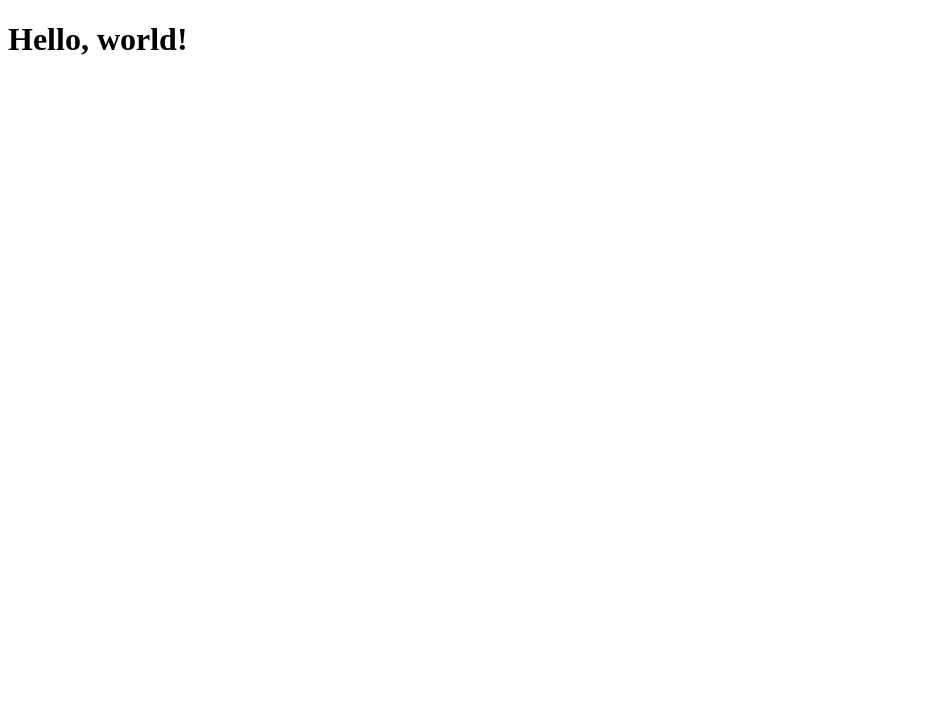
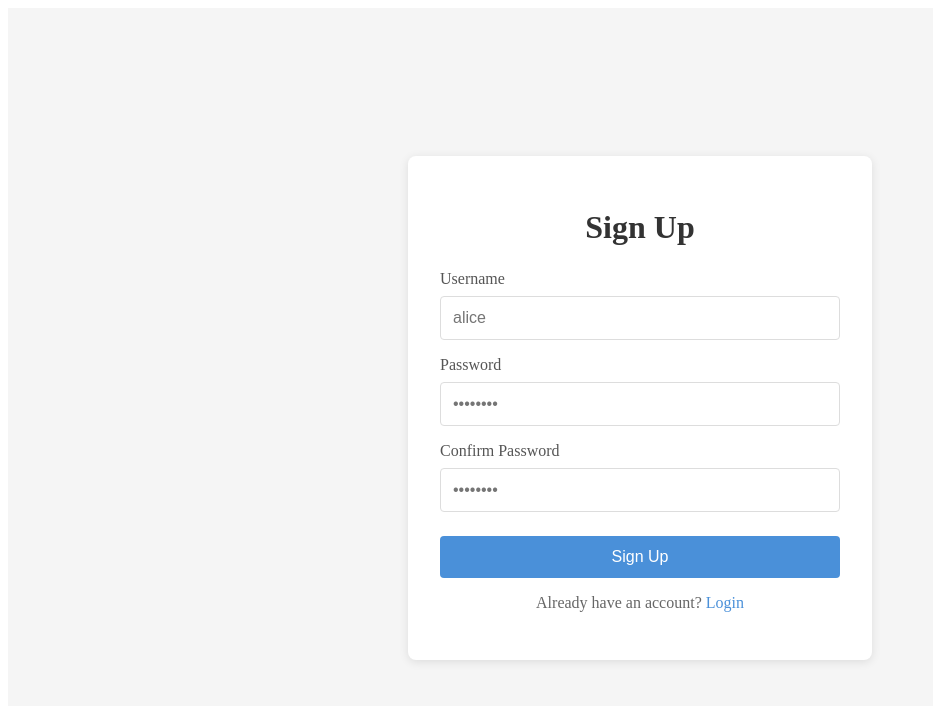
Before and after one commit to zukigit/zukivote, a React (Vite) app in the folder web/: page /signup in a window 1280 px wide. Shown: the top 706 px of the page, without its empty margins (0-933 px from the left). Built offline with nearby package versions, Linux system fonts and the light colour scheme; no server answers.

Commit message:
feat: added login and signup pages

```diff
--- a/web/package.json
+++ b/web/package.json
@@ -11,7 +11,8 @@
   },
   "dependencies": {
     "react": "^19.2.8",
-    "react-dom": "^19.2.8"
+    "react-dom": "^19.2.8",
+    "react-router-dom": "^7.18.3"
   },
   "devDependencies": {
     "@types/node": "^24.13.3",
--- a/web/src/App.tsx
+++ b/web/src/App.tsx
@@ -1,5 +1,15 @@
+import { Routes, Route, Navigate } from 'react-router-dom'
+import Login from './pages/Login'
+import Signup from './pages/Signup'
+
 function App() {
-  return <h1>Hello, world!</h1>
+  return (
+    <Routes>
+      <Route path="/login" element={<Login />} />
+      <Route path="/signup" element={<Signup />} />
+      <Route path="*" element={<Navigate to="/login" replace />} />
+    </Routes>
+  )
 }
 
 export default App
--- /dev/null
+++ b/web/src/api/client.ts
@@ -0,0 +1,71 @@
+const API_BASE = import.meta.env.VITE_API_URL ?? 'http://localhost:8080'
+
+interface ApiResponse<T> {
+  data: T | null
+  error: string | null
+  status: number
+}
+
+async function request<T>(
+  path: string,
+  options: RequestInit = {},
+): Promise<ApiResponse<T>> {
+  const token = localStorage.getItem('token')
+
+  const headers: HeadersInit = {
+    ...options.headers,
+  }
+
+  if (token) {
+    (headers as Record<string, string>)['Authorization'] = `Bearer ${token}`
+  }
+
+  if (!(options.body instanceof FormData)) {
+    (headers as Record<string, string>)['Content-Type'] = 'application/json'
+  }
+
+  const res = await fetch(`${API_BASE}${path}`, {
+    ...options,
+    headers,
+  })
+
+  const body = await res.json()
+
+  if (!res.ok) {
+    return { data: null, error: body.error ?? 'something went wrong', status: res.status }
+  }
+
+  return { data: body as T, error: null, status: res.status }
+}
+
+export interface LoginRequest {
+  user_name: string
+  password: string
+}
+
+export interface LoginResponse {
+  token: string
+}
+
+export interface SignupRequest {
+  user_name: string
+  password: string
+}
+
+export interface SignupResponse {
+  message: string
+}
+
+export function login(data: LoginRequest): Promise<ApiResponse<LoginResponse>> {
+  return request<LoginResponse>('/login', {
+    method: 'POST',
+    body: JSON.stringify(data),
+  })
+}
+
+export function signup(data: SignupRequest): Promise<ApiResponse<SignupResponse>> {
+  return request<SignupResponse>('/signup', {
+    method: 'POST',
+    body: JSON.stringify(data),
+  })
+}
--- a/web/src/main.tsx
+++ b/web/src/main.tsx
@@ -1,9 +1,12 @@
 import { StrictMode } from 'react'
 import { createRoot } from 'react-dom/client'
+import { BrowserRouter } from 'react-router-dom'
 import App from './App.tsx'
 
 createRoot(document.getElementById('root')!).render(
   <StrictMode>
-    <App />
+    <BrowserRouter>
+      <App />
+    </BrowserRouter>
   </StrictMode>,
 )
--- /dev/null
+++ b/web/src/pages/Auth.css
@@ -0,0 +1,93 @@
+.auth-container {
+  display: flex;
+  justify-content: center;
+  align-items: center;
+  min-height: 100vh;
+  background-color: #f5f5f5;
+}
+
+.auth-card {
+  background: white;
+  padding: 2rem;
+  border-radius: 8px;
+  box-shadow: 0 2px 10px rgba(0, 0, 0, 0.1);
+  width: 100%;
+  max-width: 400px;
+}
+
+.auth-card h1 {
+  text-align: center;
+  margin-bottom: 1.5rem;
+  color: #333;
+}
+
+.form-group {
+  margin-bottom: 1rem;
+}
+
+.form-group label {
+  display: block;
+  margin-bottom: 0.5rem;
+  font-weight: 500;
+  color: #555;
+}
+
+.form-group input {
+  width: 100%;
+  padding: 0.75rem;
+  border: 1px solid #ddd;
+  border-radius: 4px;
+  font-size: 1rem;
+  box-sizing: border-box;
+}
+
+.form-group input:focus {
+  outline: none;
+  border-color: #4a90d9;
+  box-shadow: 0 0 0 2px rgba(74, 144, 217, 0.2);
+}
+
+.auth-button {
+  width: 100%;
+  padding: 0.75rem;
+  background-color: #4a90d9;
+  color: white;
+  border: none;
+  border-radius: 4px;
+  font-size: 1rem;
+  cursor: pointer;
+  margin-top: 0.5rem;
+}
+
+.auth-button:hover {
+  background-color: #357abd;
+}
+
+.auth-link {
+  text-align: center;
+  margin-top: 1rem;
+  color: #666;
+}
+
+.auth-link a {
+  color: #4a90d9;
+  text-decoration: none;
+}
+
+.auth-link a:hover {
+  text-decoration: underline;
+}
+
+.auth-error {
+  background-color: #fee;
+  color: #c00;
+  padding: 0.75rem;
+  border-radius: 4px;
+  margin-bottom: 1rem;
+  font-size: 0.9rem;
+}
+
+.auth-button:disabled {
+  background-color: #a0c4e8;
+  cursor: not-allowed;
+}
--- /dev/null
+++ b/web/src/pages/Login.tsx
@@ -0,0 +1,76 @@
+import { useState } from 'react'
+import { Link, useNavigate } from 'react-router-dom'
+import { login } from '../api/client'
+import './Auth.css'
+
+function Login() {
+  const navigate = useNavigate()
+  const [userName, setUserName] = useState('')
+  const [password, setPassword] = useState('')
+  const [error, setError] = useState('')
+  const [loading, setLoading] = useState(false)
+
+  async function handleSubmit(e: React.FormEvent) {
+    e.preventDefault()
+    setError('')
+    setLoading(true)
+
+    const { data, error: apiError } = await login({
+      user_name: userName,
+      password,
+    })
+
+    setLoading(false)
+
+    if (apiError) {
+      setError(apiError)
+      return
+    }
+
+    if (data?.token) {
+      localStorage.setItem('token', data.token)
+      navigate('/')
+    }
+  }
+
+  return (
+    <div className="auth-container">
+      <div className="auth-card">
+        <h1>Login</h1>
+        {error && <p className="auth-error">{error}</p>}
+        <form onSubmit={handleSubmit}>
+          <div className="form-group">
+            <label htmlFor="username">Username</label>
+            <input
+              id="username"
+              type="text"
+              value={userName}
+              onChange={(e) => setUserName(e.target.value)}
+              placeholder="alice"
+              required
+            />
+          </div>
+          <div className="form-group">
+            <label htmlFor="password">Password</label>
+            <input
+              id="password"
+              type="password"
+              value={password}
+              onChange={(e) => setPassword(e.target.value)}
+              placeholder="••••••••"
+              required
+            />
+          </div>
+          <button type="submit" className="auth-button" disabled={loading}>
+            {loading ? 'Logging in...' : 'Login'}
+          </button>
+        </form>
+        <p className="auth-link">
+          Don't have an account? <Link to="/signup">Sign up</Link>
+        </p>
+      </div>
+    </div>
+  )
+}
+
+export default Login
--- /dev/null
+++ b/web/src/pages/Signup.tsx
@@ -0,0 +1,91 @@
+import { useState } from 'react'
+import { Link, useNavigate } from 'react-router-dom'
+import { signup } from '../api/client'
+import './Auth.css'
+
+function Signup() {
+  const navigate = useNavigate()
+  const [userName, setUserName] = useState('')
+  const [password, setPassword] = useState('')
+  const [confirmPassword, setConfirmPassword] = useState('')
+  const [error, setError] = useState('')
+  const [loading, setLoading] = useState(false)
+
+  async function handleSubmit(e: React.FormEvent) {
+    e.preventDefault()
+    setError('')
+
+    if (password !== confirmPassword) {
+      setError('Passwords do not match')
+      return
+    }
+
+    setLoading(true)
+
+    const { error: apiError } = await signup({
+      user_name: userName,
+      password,
+    })
+
+    setLoading(false)
+
+    if (apiError) {
+      setError(apiError)
+      return
+    }
+
+    navigate('/login')
+  }
+
+  return (
+    <div className="auth-container">
+      <div className="auth-card">
+        <h1>Sign Up</h1>
+        {error && <p className="auth-error">{error}</p>}
+        <form onSubmit={handleSubmit}>
+          <div className="form-group">
+            <label htmlFor="username">Username</label>
+            <input
+              id="username"
+              type="text"
+              value={userName}
+              onChange={(e) => setUserName(e.target.value)}
+              placeholder="alice"
+              required
+            />
+          </div>
+          <div className="form-group">
+            <label htmlFor="password">Password</label>
+            <input
+              id="password"
+              type="password"
+              value={password}
+              onChange={(e) => setPassword(e.target.value)}
+              placeholder="••••••••"
+              required
+            />
+          </div>
+          <div className="form-group">
+            <label htmlFor="confirmPassword">Confirm Password</label>
+            <input
+              id="confirmPassword"
+              type="password"
+              value={confirmPassword}
+              onChange={(e) => setConfirmPassword(e.target.value)}
+              placeholder="••••••••"
+              required
+            />
+          </div>
+          <button type="submit" className="auth-button" disabled={loading}>
+            {loading ? 'Signing up...' : 'Sign Up'}
+          </button>
+        </form>
+        <p className="auth-link">
+          Already have an account? <Link to="/login">Login</Link>
+        </p>
+      </div>
+    </div>
+  )
+}
+
+export default Signup
```
Also changed, not shown: 2 other files (tests, documents, lock files or other folders).
